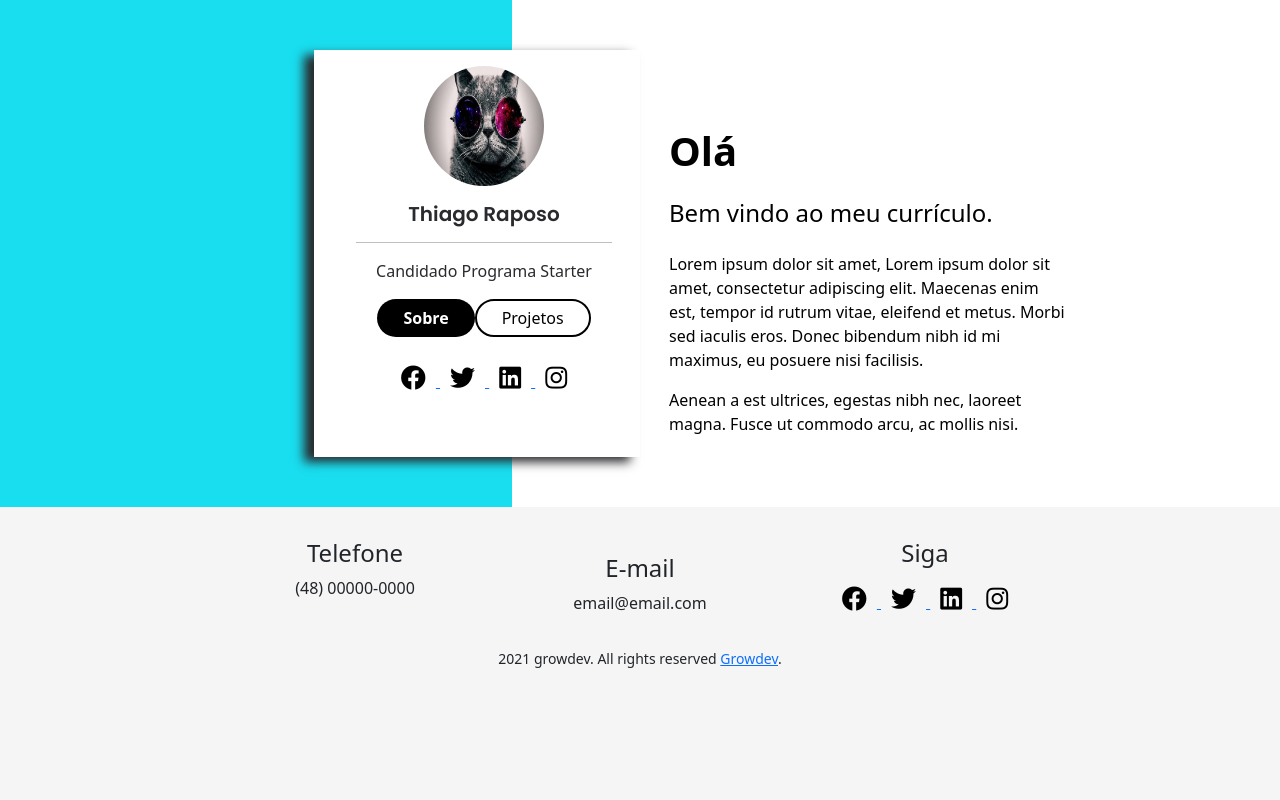
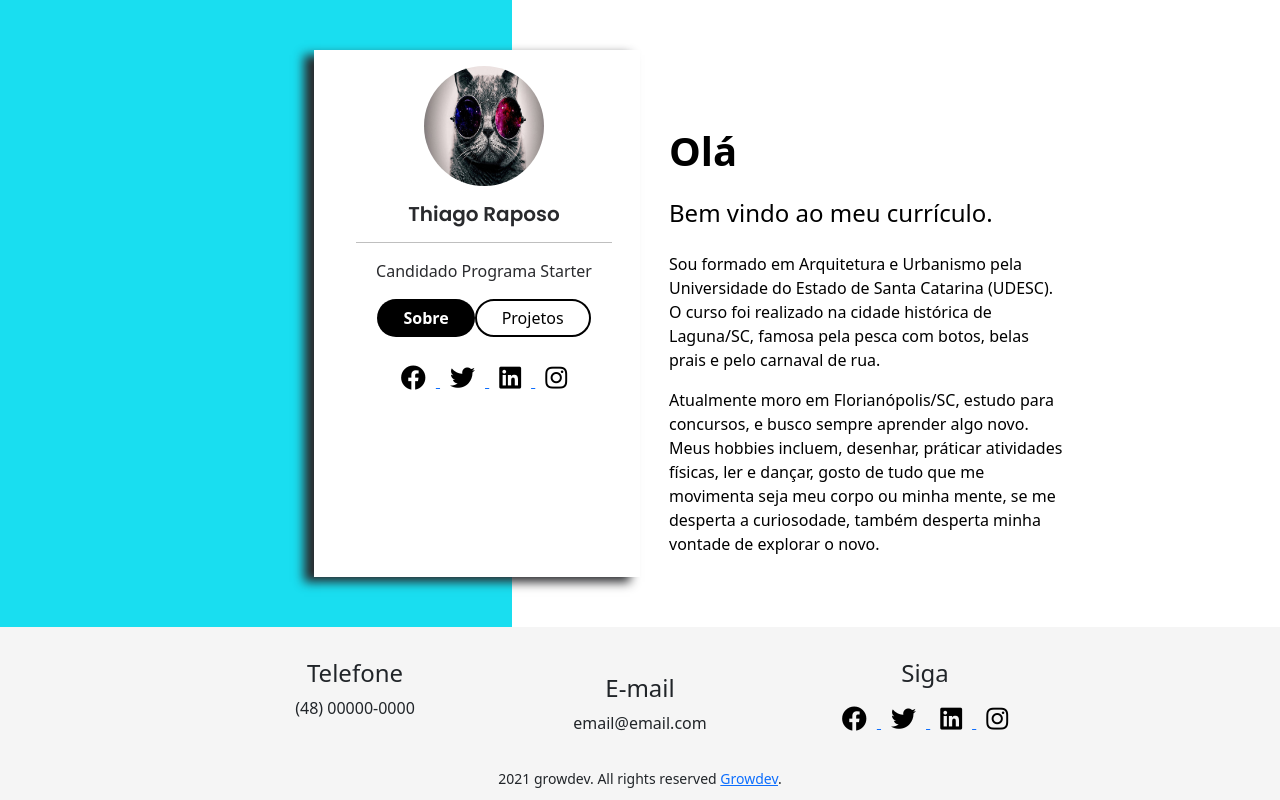
Before and after one commit to Rapos0Thiag0/coda-, a plain HTML site: page index.html in a window 1280 px wide. Drawn offline with Linux system fonts and the light colour scheme.

Commit message:
mudei meu currículo

```diff
--- a/index.html
+++ b/index.html
@@ -28,16 +28,10 @@
                         <p class="text-center" id="cargo-no-html">
                         </p>
                         <div class="botoes-card">
-                            <button
-                                onclick="ClickNoSobre()"
-                                class="btn mr-1"
-                                id="btn-sobre">
+                            <button onclick="ClickNoSobre()" class="btn mr-1" id="btn-sobre">
                                 Sobre
                             </button>
-                            <button
-                                onclick="ClickNoProjetos()"
-                                class="btn ml-1 btn-card"
-                                id="btn-projetos">
+                            <button onclick="ClickNoProjetos()" class="btn ml-1 btn-card" id="btn-projetos">
                                 Projetos
                             </button>
                         </div>
@@ -65,13 +59,15 @@
                     <h1 class="title-text">Olá</h1>
                     <h4 class="title-subtitle">Bem vindo ao meu currículo.</h4>
                     <p>
-                        Lorem ipsum dolor sit amet,
-                        Lorem ipsum dolor sit amet, consectetur adipiscing elit. Maecenas enim est, tempor id rutrum
-                        vitae, eleifend et metus. Morbi sed iaculis eros. Donec bibendum nibh id mi maximus, eu posuere
-                        nisi facilisis.
+                        Sou formado em Arquitetura e Urbanismo pela Universidade do Estado de Santa Catarina (UDESC).
+                        O curso foi realizado na cidade histórica de Laguna/SC, famosa pela pesca com botos, belas prais
+                        e pelo carnaval de rua.
+
                     </p>
                     <p>
-                        Aenean a est ultrices, egestas nibh nec, laoreet magna. Fusce ut commodo arcu, ac mollis nisi.
+                        Atualmente moro em Florianópolis/SC, estudo para concursos, e busco sempre aprender algo novo.
+                        Meus hobbies incluem, desenhar, práticar atividades físicas, ler e dançar, gosto de tudo que me movimenta
+                        seja meu corpo ou minha mente, se me desperta a curiosodade, também desperta minha vontade de explorar o novo.
                     </p>
                 </div>
 
@@ -118,7 +114,8 @@
         </div>
         <div class="row text-center mb-2">
             <div class="col-md-12 col-lg-12">
-                <small>2021 growdev. All rights reserved <a href="http://www.growdev.com.br" target="_blank">Growdev</a>.</small>
+                <small>2021 growdev. All rights reserved <a href="http://www.growdev.com.br"
+                        target="_blank">Growdev</a>.</small>
             </div>
         </div>
     </footer>
```
